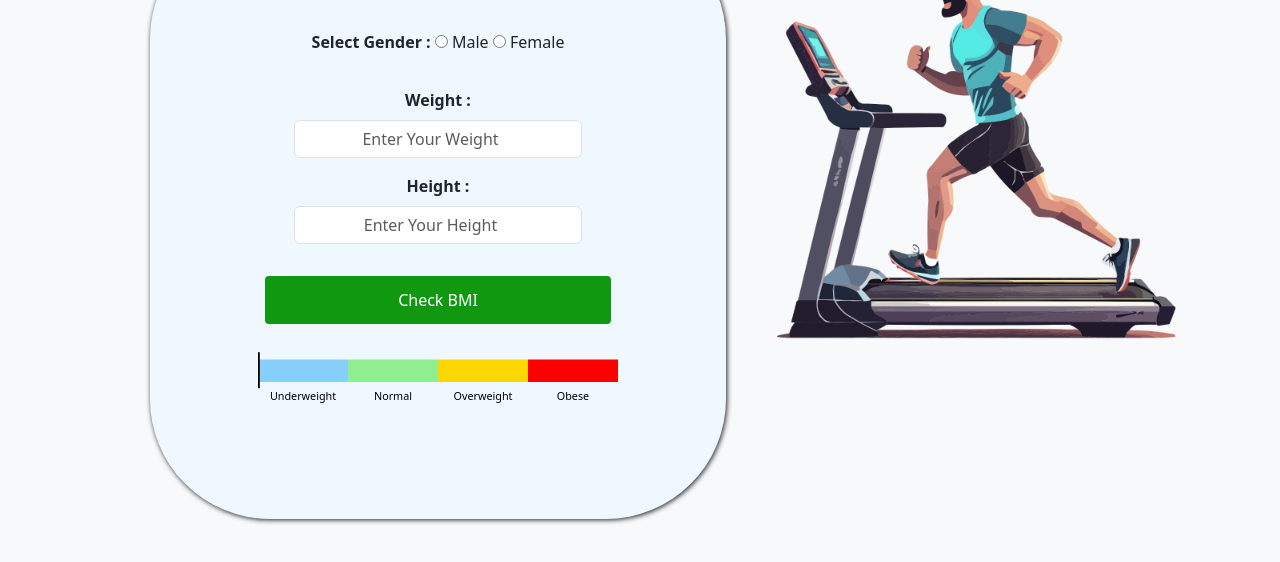
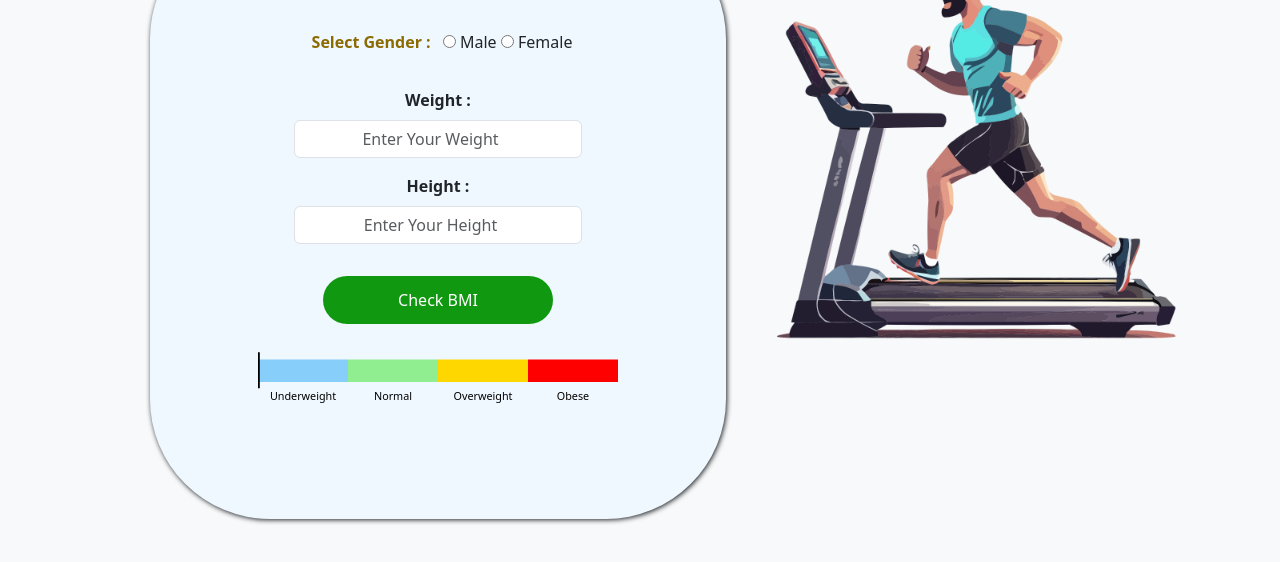
Before and after one commit to amalsunny-cloud/BMI-Calculator, a plain HTML site: page index.html in a window 1280 px wide. Shown: the part 148-710 px from the top of the page. Drawn offline with nearby package versions, Linux system fonts and the light colour scheme.

Commit message:
design improvements

```diff
--- a/index.html
+++ b/index.html
@@ -25,10 +25,10 @@
             background-color: rgb(16, 153, 16);
             border: none;
             padding: 12px;
-            border-radius: 4px;
+            border-radius: 40px;
             margin-top: 0px;
             color: white;
-            width: 60%;
+            width: 40%;
         }
 
 
@@ -99,7 +99,7 @@
     <div class="main-container">
         <h2 class="mt-4 text-success">BMI Calculator</h2>
         <p id="warning"></p>
-        <label for="gender" class="fw-bold">Select Gender : </label>
+        <label for="gender" class="fw-bold mx-2" style="color:  rgb(139, 106, 0);">Select Gender : </label>
 
         <input type="radio" value="Male" name="gender" id="male" class="my-4">
         <label for="male">Male</label>
--- a/script.js
+++ b/script.js
@@ -10,7 +10,7 @@ function checkBMI() {
 
     // Check if gender is selected
     if (!document.querySelector('input[name="gender"]:checked')) {
-        warning.textContent = "Please select the gender";
+        warning.textContent = "Please select the gender!";
         warning.style.cssText = "color:red;font-weight:bold";
         result.textContent = "";
         category.textContent = "";
```
